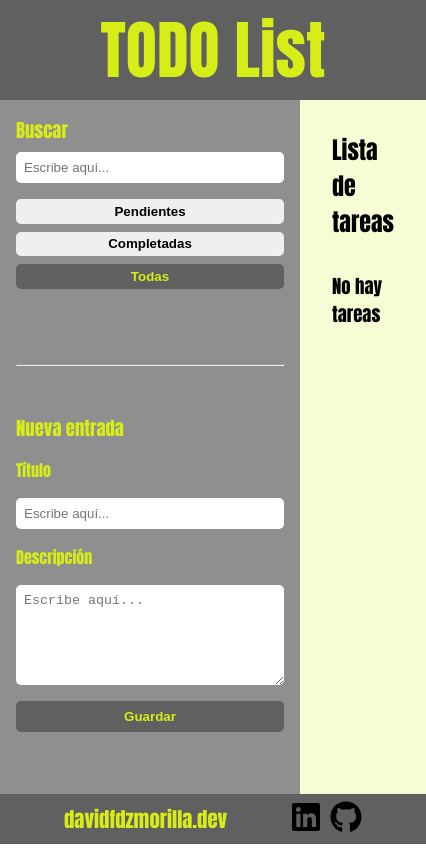
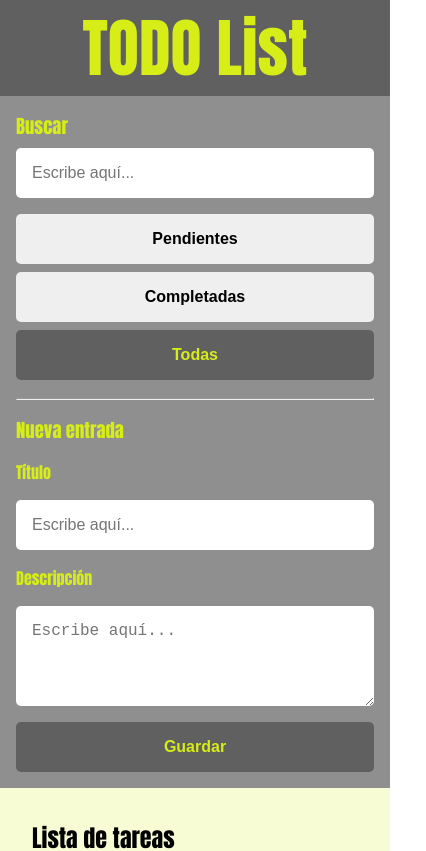
Before and after one commit to davidfdzmorilla/todo-list, a React (Create React App) app: page / in a window 390 px wide. Shown: the top 851 px of the page, 426 px wide, since content can reach past the window. Built offline with nearby package versions, Linux system fonts and the light colour scheme.

Commit message:
add mediaquery

```diff
--- a/src/App.css
+++ b/src/App.css
@@ -36,3 +36,10 @@ header {
   justify-content: center;
   font-size: 2rem;
 }
+
+@media (max-width: 468px) {
+  .App {
+    display: flex;
+    flex-direction: column;
+  }
+}
--- a/src/components/AddForm.css
+++ b/src/components/AddForm.css
@@ -24,3 +24,18 @@
 .add-form-container textarea {
   height: 100px;
 }
+
+@media (max-width: 468px) {
+
+  .add-form-container input,
+  .add-form-container textarea {
+    padding: 1rem;
+    font-size: 1rem;
+  }
+
+  .add-form-container input[type=submit] {
+    padding: 1rem;
+    font-size: 1rem;
+
+  }
+}
--- a/src/components/AsideBar.css
+++ b/src/components/AsideBar.css
@@ -20,3 +20,11 @@ aside form {
   flex-direction: column;
   gap: 1rem;
 }
+
+@media (max-width: 468px) {
+  aside {
+    width: 100%;
+    height: min-content;
+    gap: 1rem;
+  }
+}
--- a/src/components/SearchForm.css
+++ b/src/components/SearchForm.css
@@ -28,3 +28,20 @@
   background-color: var(--primary-color);
   color: var(--secondary-color);
 }
+
+@media (max-width: 468px) {
+  .search-form-container {
+    min-height: 270px;
+  }
+
+  .search-form-container .search-form input[type=text] {
+    padding: 1rem;
+    font-size: 1rem;
+  }
+
+  .search-form-container .search-form button {
+
+    padding: 1rem;
+    font-size: 1rem;
+  }
+}
```
